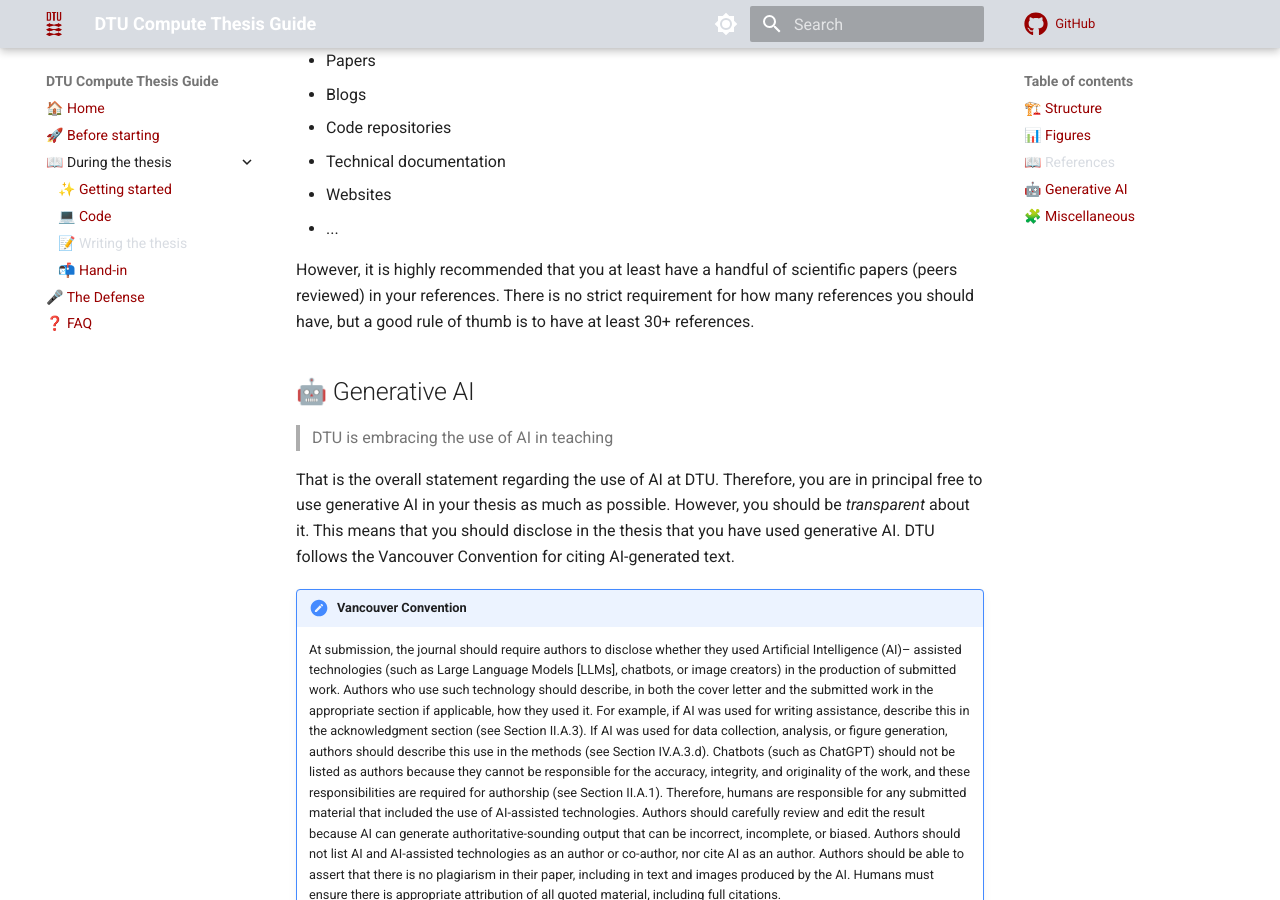
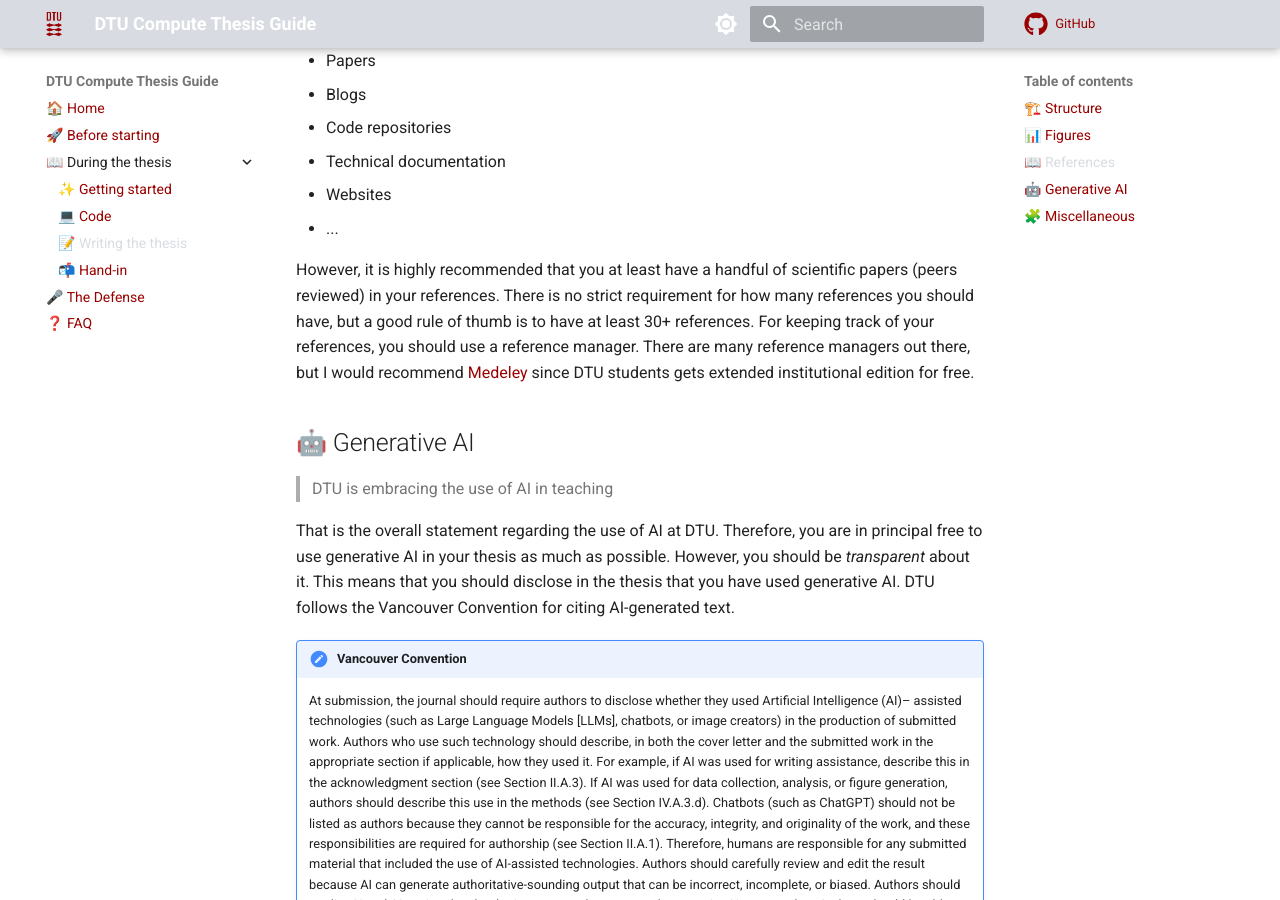
Before and after one commit to SkafteNicki/dtu_cs_thesis, an MkDocs documentation site: the page built from docs/writing.md, in a window 1280 px wide and 900 px high, scrolled down 1891 px. Built offline with MkDocs 1.6.1 and Material for MkDocs 9.7.7, drawn with Linux system fonts in a browser that asks for light colours; comment, search, counter and statistics services are not loaded.

Commit message:
starting

```diff
--- a/docs/writing.md
+++ b/docs/writing.md
@@ -88,8 +88,9 @@ practice. Importantly, anything can count as a reference. This includes but is n
 
 However, it is highly recommended that you at least have a handful of scientific papers (peers reviewed) in your
 references. There is no strict requirement for how many references you should have, but a good rule of thumb is to
-have at least 30+ references.
-
+have at least 30+ references. For keeping track of your references, you should use a reference manager. There are many
+reference managers out there, but I would recommend [Medeley](https://www.mendeley.com/) since DTU students gets
+extended institutional edition for free.
 
 ## 🤖 Generative AI
 
```
Also changed, not shown: docs/before.md (+3 -3 lines).
